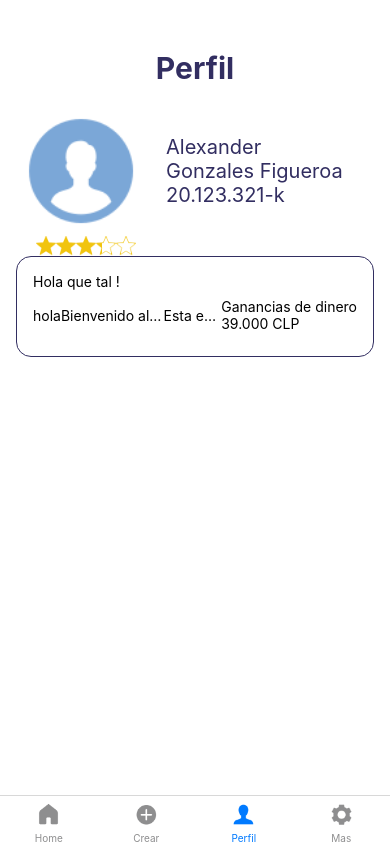
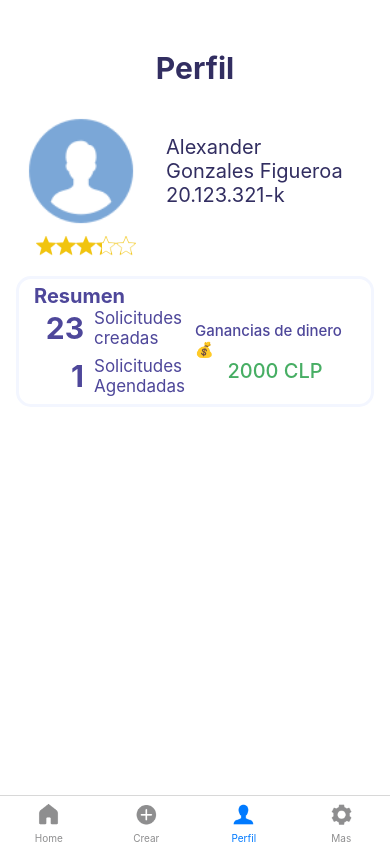
Before and after one commit to camilainf/SeaApp, a React Native app: screen /Perfil in a window 390 px wide. Built offline with nearby package versions, Linux system fonts and the light colour scheme.

Commit message:
actualizacion perfil

```diff
--- a/package.json
+++ b/package.json
@@ -25,6 +25,7 @@
     "react-native-elements": "^3.4.3",
     "react-native-safe-area-context": "4.5.0",
     "react-native-screens": "~3.20.0",
+    "react-native-webview": "^13.6.0",
     "react-redux": "^8.1.2"
   },
   "devDependencies": {
--- a/src/screens/Profile.tsx
+++ b/src/screens/Profile.tsx
@@ -3,10 +3,14 @@ import { View, Text, Image, StyleSheet } from "react-native";
 import { Rating, Card } from "react-native-elements";
 
 const Profile: React.FC = () => {
+  const esPerfilPersonal = true;
+  const numeroSolicitudesCreadas = 23; //Valor de solicitudes creadas
+  const numeroSolicitudesAceptadas = 1; //Valor de solicitudes recibidas
+  const gananciaDinero = 2000; ///
   return (
     <View style={styles.container}>
       {/* TEXTO DE PERFIL */}
-      <View >
+      <View>
         <Text style={styles.textoPerfil}>Perfil</Text>
       </View>
       {/* INFORMACION USUARIO */}
@@ -29,21 +33,57 @@ const Profile: React.FC = () => {
         style={styles.rating}
       />
       {/* TARJETA RESUMEN  */}
-              <View style={styles.tarjeta}>
-          <View style={styles.fila}>
-            <Text>Hola que tal !</Text>
+      <View style={styles.tarjetaResumen}>
+        <View>
+          <Text
+            style={{
+              fontSize: 20,
+              fontWeight: "bold",
+              color: "#4E479A",
+              paddingLeft:15
+            }}
+          >
+            Resumen
+          </Text>
         </View>
         <View style={styles.fila}>
-            <Text numberOfLines={1} ellipsizeMode="tail">
-              holaBienvenido al sistema de gestión de usuarios de la Universidad
-              de La Laguna.uw
+          {/*Izquierda*/}
+          <View style={styles.columnaIzquierda}>
+            <View
+              style={{
+                flexDirection: "row",
+                alignItems: "center",
+                marginBottom: 8,
+              }}
+            >
+              <View style={styles.numberContainer}>
+                <Text style={styles.numberText}>
+                  {numeroSolicitudesCreadas > 99 ? "+99" : numeroSolicitudesCreadas}
                 </Text>
-            <Text numberOfLines={1} ellipsizeMode="tail">
-              Esta es la pagina de perfil de usuario.
+              </View>
+              <Text style={styles.textoSolicitudes}>Solicitudes creadas</Text>
+            </View>
+            <View style={{ flexDirection: "row", alignItems: "center" }}>
+              <View style={styles.numberContainer}>
+                <Text style={styles.numberText}>
+                  {numeroSolicitudesAceptadas > 99 ? "+99" : numeroSolicitudesAceptadas}
                 </Text>
-            <View>
-              <Text>Ganancias de dinero</Text>
-              <Text>39.000 CLP</Text>
+              </View>
+              <Text style={styles.textoSolicitudes}>Solicitudes Agendadas</Text>
+            </View>
+          </View>
+          {/*Derecha*/}
+          <View style={styles.columnaDerecha}>
+            <Text style={styles.gananciaDineroTexto}>
+              Ganancias de dinero 💰
+            </Text>
+            <Text
+              numberOfLines={1}
+              ellipsizeMode="tail"
+              style={styles.gananciaNumero}
+            >
+              {gananciaDinero} CLP
+            </Text>
           </View>
         </View>
       </View>
@@ -60,6 +100,7 @@ const styles = StyleSheet.create({
     padding: 16,
     paddingVertical: 30,
   },
+  // Informacion de usuario
   textoPerfil: {
     fontSize: 30,
     fontWeight: "bold",
@@ -95,22 +136,60 @@ const styles = StyleSheet.create({
   summaryValue: {
     fontWeight: "bold",
   },
-  tarjeta: {
-    padding: 16,
-    backgroundColor: '#FFF',
+  // Tarjeta Resunen
+  tarjetaResumen: {
+    paddingRight: 16,
+    paddingTop: 5,
+    marginTop: 20,
+    backgroundColor: "#FFF",
     borderRadius: 15,
     marginBottom: 16,
-    borderWidth: 1,
-    borderColor: '#322E61',
-    //flexDirection: "row",
-
+    borderWidth: 3,
+    borderColor: "#F3F6FF",
   },
   fila: {
-    flexDirection: 'row',
-    alignItems: 'center',
-    justifyContent: 'space-between',
+    flexDirection: "row",
+    alignItems: "center",
+    justifyContent: "space-between",
     marginBottom: 8,
   },
-
+  resumenTexto: {
+    fontSize: 20,
+    fontWeight: "bold",
+    color: "#4E479A",
+  },
+  columnaIzquierda: {
+    flex: 0.3,
+    paddingRight: 8, // Espacio entre las dos columnas
+  },
+  columnaDerecha: {
+    flex: 0.5,
+    paddingLeft: 8, // Espacio entre las dos columnas
+  },
+  textoSolicitudes: {
+    color: "#4E479A",
+    fontSize: 17,
+  },
+  numberText: {
+    color: "#4E479A",
+    fontWeight: "bold",
+    fontSize: 30,
+    paddingHorizontal: 10,
+  },
+  gananciaDineroTexto: {
+    color: "#4E479A",
+    fontWeight: "500",
+    fontSize: 15,
+  },
+  gananciaNumero: {
+    fontSize: 20,
+    fontWeight: "500",
+    textAlign: "center",
+    color: "#47AE64", // Puedes ajustar el tono de verde según prefieras
+  },
+  numberContainer: {
+    width: 75, // Puedes ajustar este valor según la cantidad máxima de dígitos que esperas
+    alignItems: "flex-end", // Alinea el texto a la derecha
+  },
 });
 export default Profile;
```
Also changed, not shown: 1 other file (tests, documents, lock files or other folders). Lines whose indentation alone changed are shown as unchanged.
